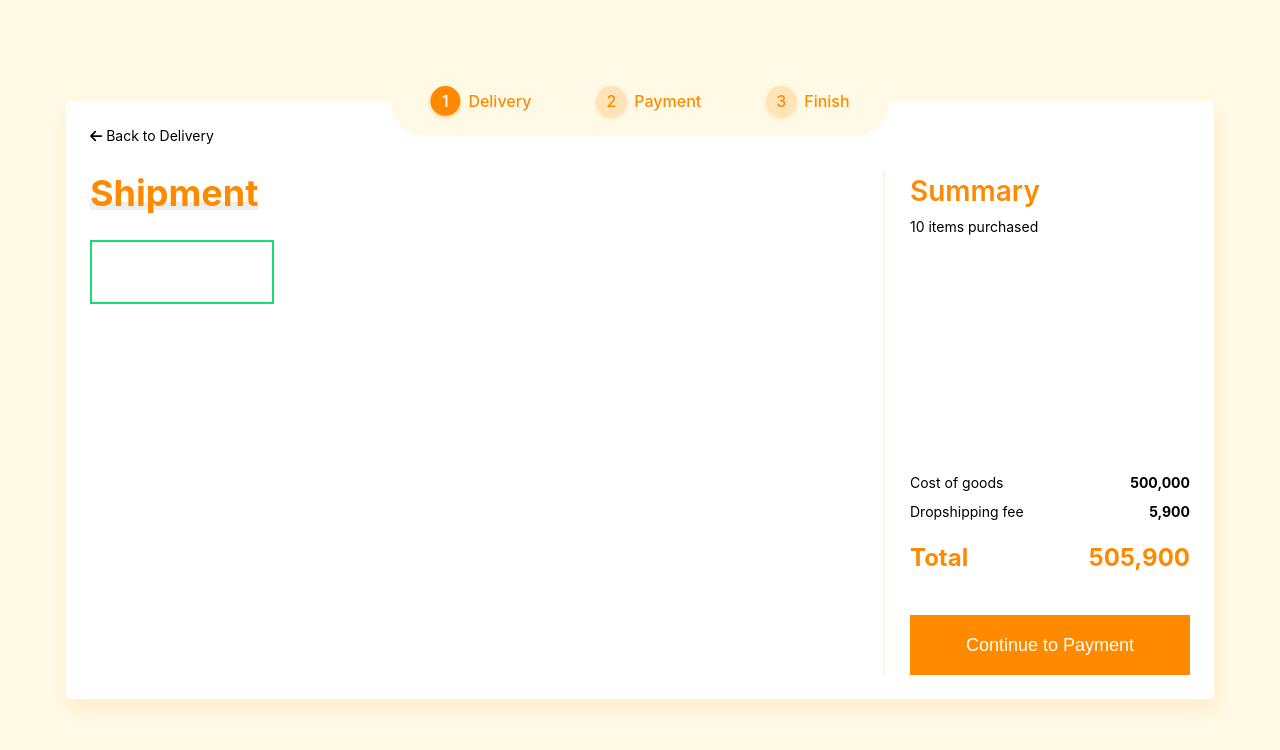
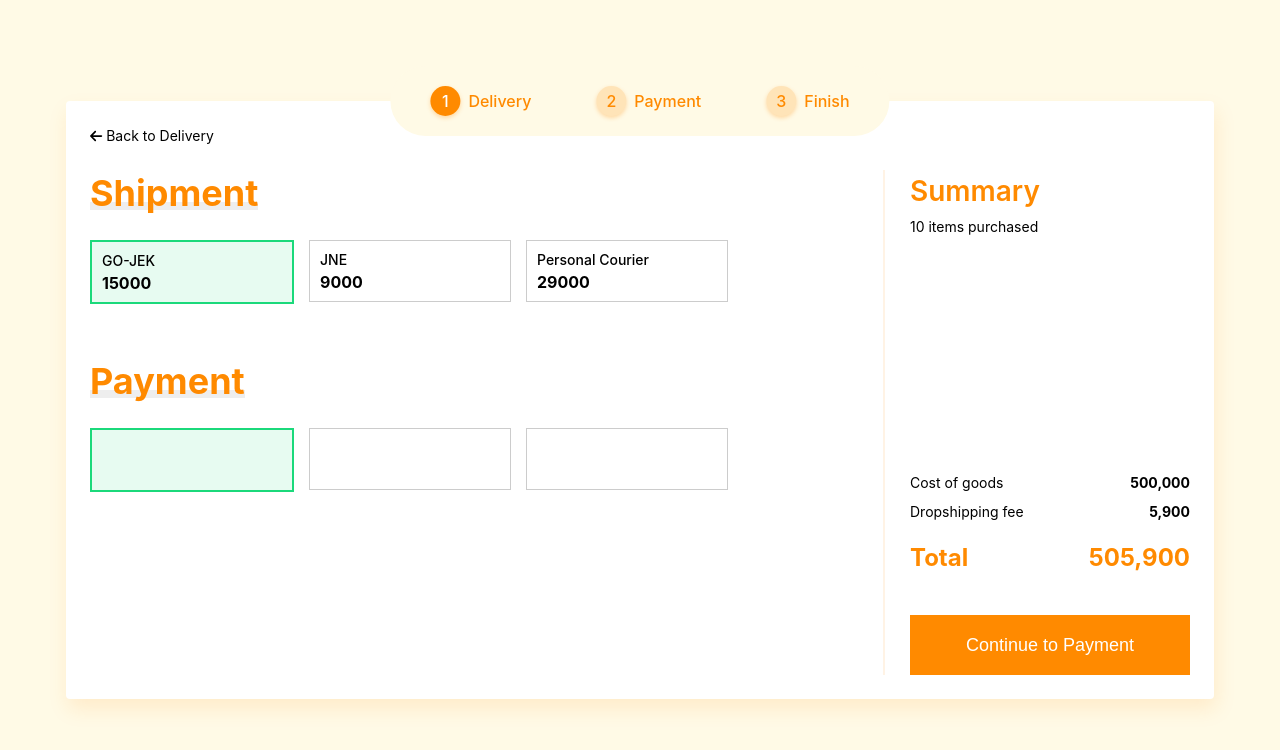
Before and after one commit to imantoafiif/jakmall-app, a Vue app: page / in a window 1280 px wide. Shown: the top 750 px of the page. Built offline with nearby package versions, Linux system fonts and the light colour scheme.

Commit message:
develop payment

```diff
--- a/src/components/payment.vue
+++ b/src/components/payment.vue
@@ -11,7 +11,24 @@
         <div class="payment-container__item">
             <Title :label="'Shipment'"></Title>
             <div class="payment-container__item__list">
-                <div>
+                <div
+                    :class="{'payment-container__item__list__active': item.method == 'GO-JEK'}"
+                    v-for="item in [
+                        { method: 'GO-JEK', price: 15000 },
+                        { method: 'JNE', price: 9000 },
+                        { method: 'Personal Courier', price: 29000 },
+                    ]">
+                    <span>{{ item.method }}</span>
+                    <strong>{{ item.price }}</strong>
+                </div>
+            </div>
+        </div>
+        <div class="payment-container__item">
+            <Title :label="'Payment'"></Title>
+            <div class="payment-container__item__list">
+                <div
+                    :class="{'payment-container__item__list__active': i == 1}"
+                    v-for="i in 3">
 
                 </div>
             </div>
@@ -35,9 +52,26 @@
             &__list
                 display flex
                 flex-direction row
+                gap 15px
 
                 & > div
                     width 180px
                     height 60px
-                    border 2px solid #1BD97B
+                    border 1px solid #CCCCCC
+                    cursor pointer
+                    display flex
+                    flex-direction column
+                    justify-content center
+                    font-weight 500
+                    padding 0 10px
+
+                    & > strong
+                        font-size 16px
+
+                &__active
+                    border 2px solid #1BD97B !important
+                    background #1BD97B1A
+
+            &:last-child
+                margin-top 30px
 </style>
```
